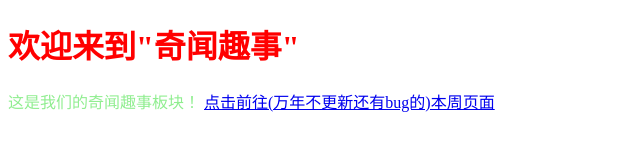
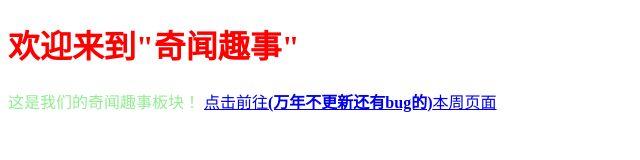
Before and after one commit to HelloHHHawa/HelloHHHawa.github.io, a plain HTML site: page NEWS/newsindex.html in a window 1280 px wide. Shown: the whole page, without its empty margins (0-640 px from the left). Drawn offline with Linux system fonts and the light colour scheme.

Commit message:
Update newsindex.html

```diff
--- a/NEWS/newsindex.html
+++ b/NEWS/newsindex.html
@@ -10,7 +10,7 @@
     <h1>欢迎来到"奇闻趣事"</h1>
     <p>
       这是我们的奇闻趣事板块！
-      <a href="weekendpages.html">点击前往(万年不更新还有bug的)本周页面</a>
+      <a href="weekendpages.html">点击前往<strong>(万年不更新还有bug的)</strong>本周页面</a>
     </p>
   </body>
 </html>
```
